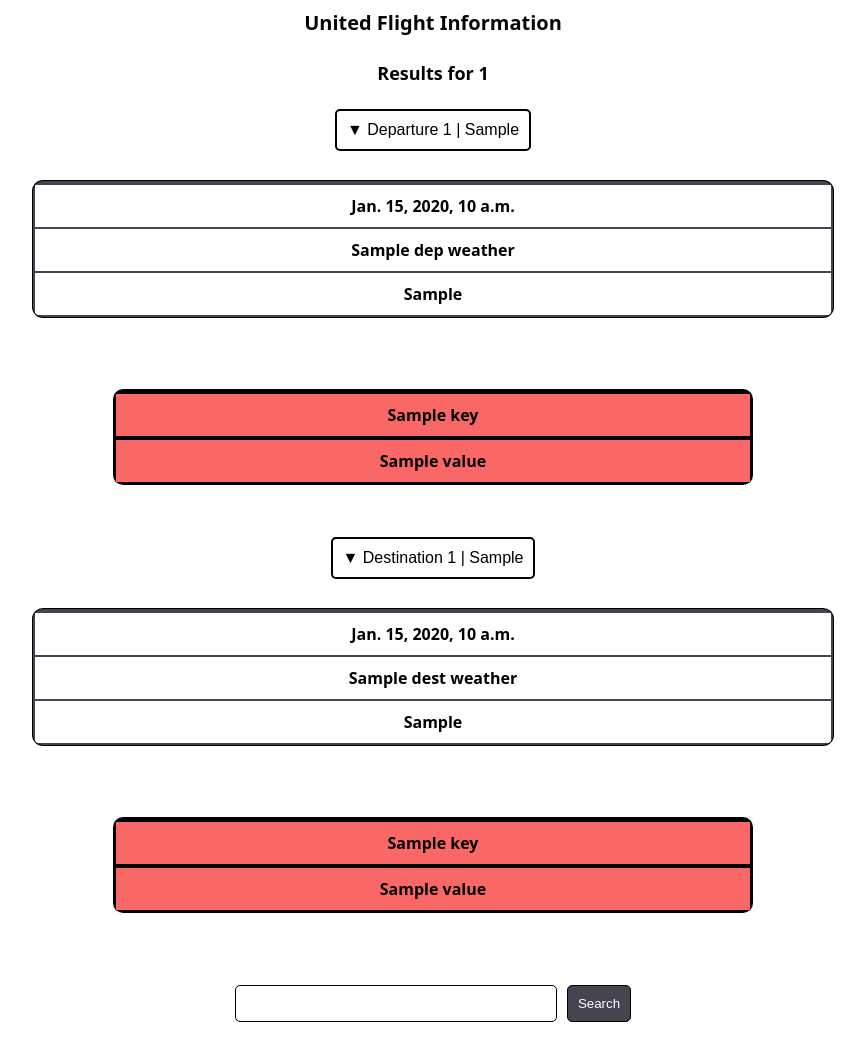
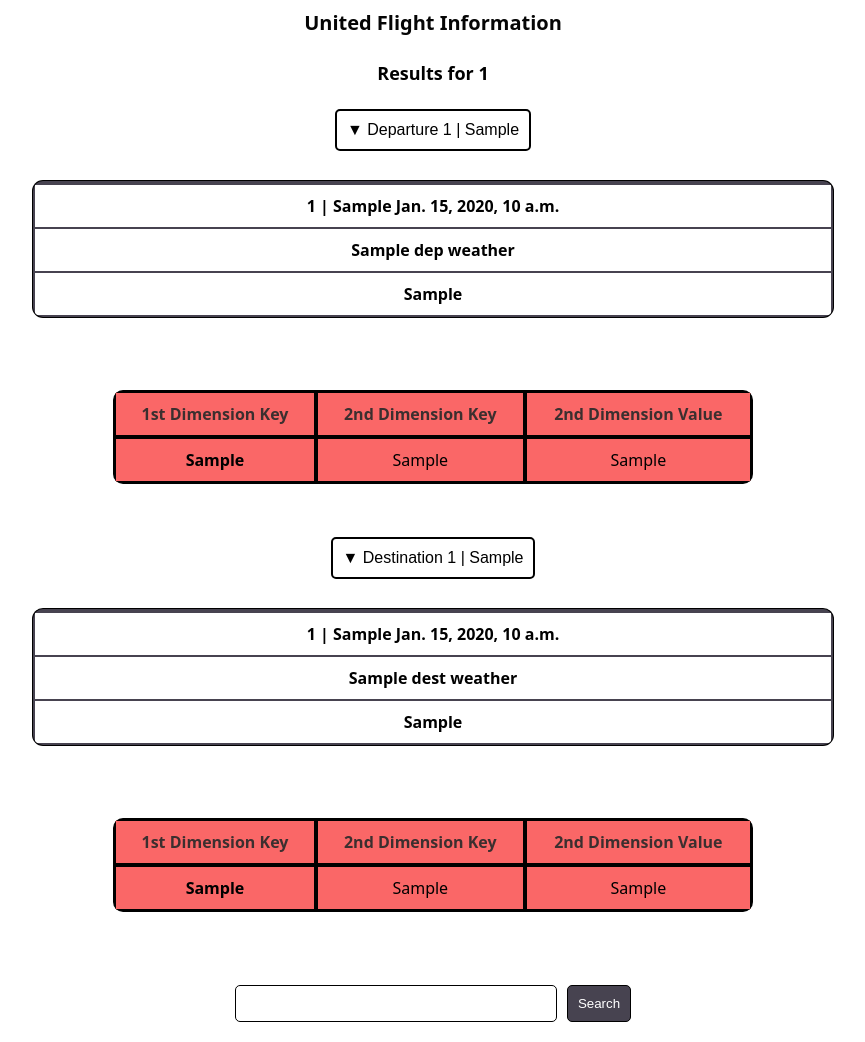
Before and after one commit to ujazishere/Cirrostrats-Django, a Django app: template dj/dj_app/templates/flight_deet copy.html in a window 1280 px wide. Shown: the part 153-1195 px from the top of the page, without its empty margins (207-1072 px from the left). Run offline with Django 4.2, Linux system fonts and the light colour scheme; the template is opened without the code that fills it: most values are stand-ins (such as "Sample title", 1, 10 or a date in 2020).

Commit message:
changes to table

```diff
--- a/dj/dj_app/static/flight_deet.css
+++ b/dj/dj_app/static/flight_deet.css
@@ -239,7 +239,7 @@
   padding: 10px;
   text-align: center;
   background-color: #fa6767;
-  color: #000000;
+  color: #3c2f2f;
   border: 1px solid #000000; /* Add border for headers */
 }
 
--- a/dj/dj_app/templates/flight_deet copy.html
+++ b/dj/dj_app/templates/flight_deet copy.html
@@ -23,7 +23,7 @@
         </thead>
         <tbody>
           <tr>
-            <td>{{scheduled_departure_time}}</td>
+            <td> {{ departure_ID }} | {{ departure_gate }} {{scheduled_departure_time}}</td>
             {% for metar_taf_title, metar_taf_data in dep_weather.items %}
               <tr>
                 <td>{{ metar_taf_title }}</td>
@@ -37,18 +37,23 @@
       {% if nas_packet.departure_affected %}
       <div class="table-wrapper">
         <table class="another-table">
-        <tbody>
           <thead>
             <tr>
-                        {% for key, value  in nas_packet.departure_affected.items %}
+              <th>1st Dimension Key</th>
+              <th>2nd Dimension Key</th>
+              <th>2nd Dimension Value</th>
+            </tr>
+          </thead>
+          <tbody>
+            {% for d1_key, d1_value in nas_packet.departure_affected.items %}
+              {% for d2_key, d2_value in d1_value.items %}
                 <tr>
-                            <th> {{ key}}</th>
-                          </tr>
-                          <tr>
-                              <td>{{ value }}</td>
+                  <td> {{ d1_key }} </td>
+                  <td> {{ d2_key }} </td>
+                  <td> {{ d2_value }} </td>
                 </tr>
               {% endfor %}
-                    </thead>
+            {% endfor %}
           </tbody>
         </table>
     {% endif %}
@@ -69,7 +74,7 @@
         </thead>
         <tbody>
           <tr>
-            <td>{{ scheduled_arrival_time }}</td>
+            <td>{{ destination_ID }} | {{ destination_gate }} {{ scheduled_arrival_time }}</td>
             {% for metar_taf_title, metar_taf_data in dest_weather.items %}
               <tr>
                 <td>{{ metar_taf_title }}</td>
@@ -85,18 +90,23 @@
   {% if nas_packet.destination_affected %}
   <div class="table-wrapper">
     <table class="another-table">
-    <tbody>
       <thead>
         <tr>
-                    {% for key, value  in nas_packet.destination_affected.items %}
+          <th>1st Dimension Key</th>
+          <th>2nd Dimension Key</th>
+          <th>2nd Dimension Value</th>
+        </tr>
+      </thead>
+      <tbody>
+        {% for d1_key, d1_value in nas_packet.destination_affected.items %}
+          {% for d2_key, d2_value in d1_value.items %}
             <tr>
-                        <th> {{ key}}</th>
-                      </tr>
-                      <tr>
-                          <td>{{ value }}</td>
+              <td> {{ d1_key }} </td>
+              <td> {{ d2_key }} </td>
+              <td> {{ d2_value }} </td>
             </tr>
           {% endfor %}
-                </thead>
+        {% endfor %}
       </tbody>
     </table>
 {% endif %}
```
Also changed, not shown: dj/dj_app/templates/flight_deet.html (+19 -18 lines), dj/db.sqlite3. Lines whose indentation alone changed are shown as unchanged.
